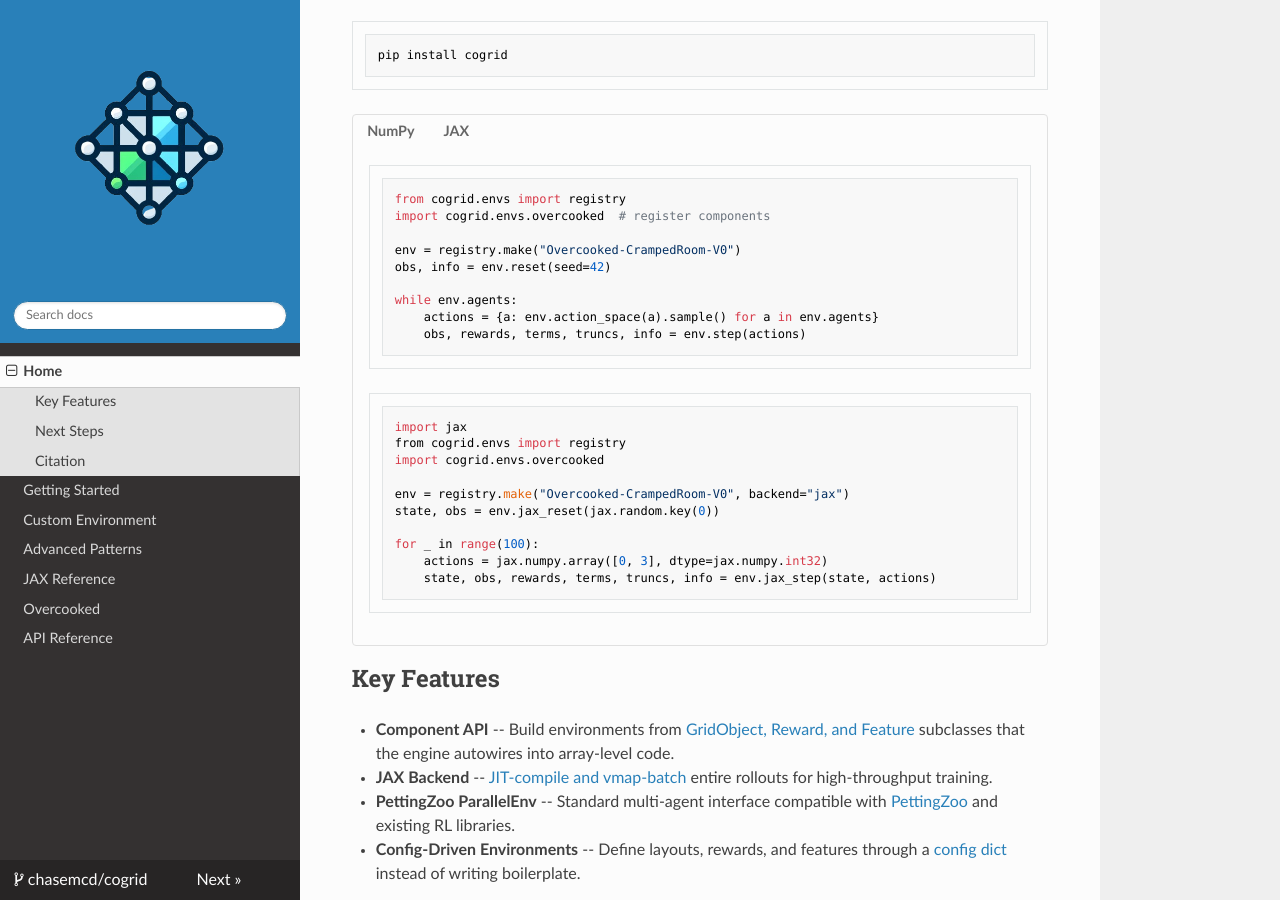
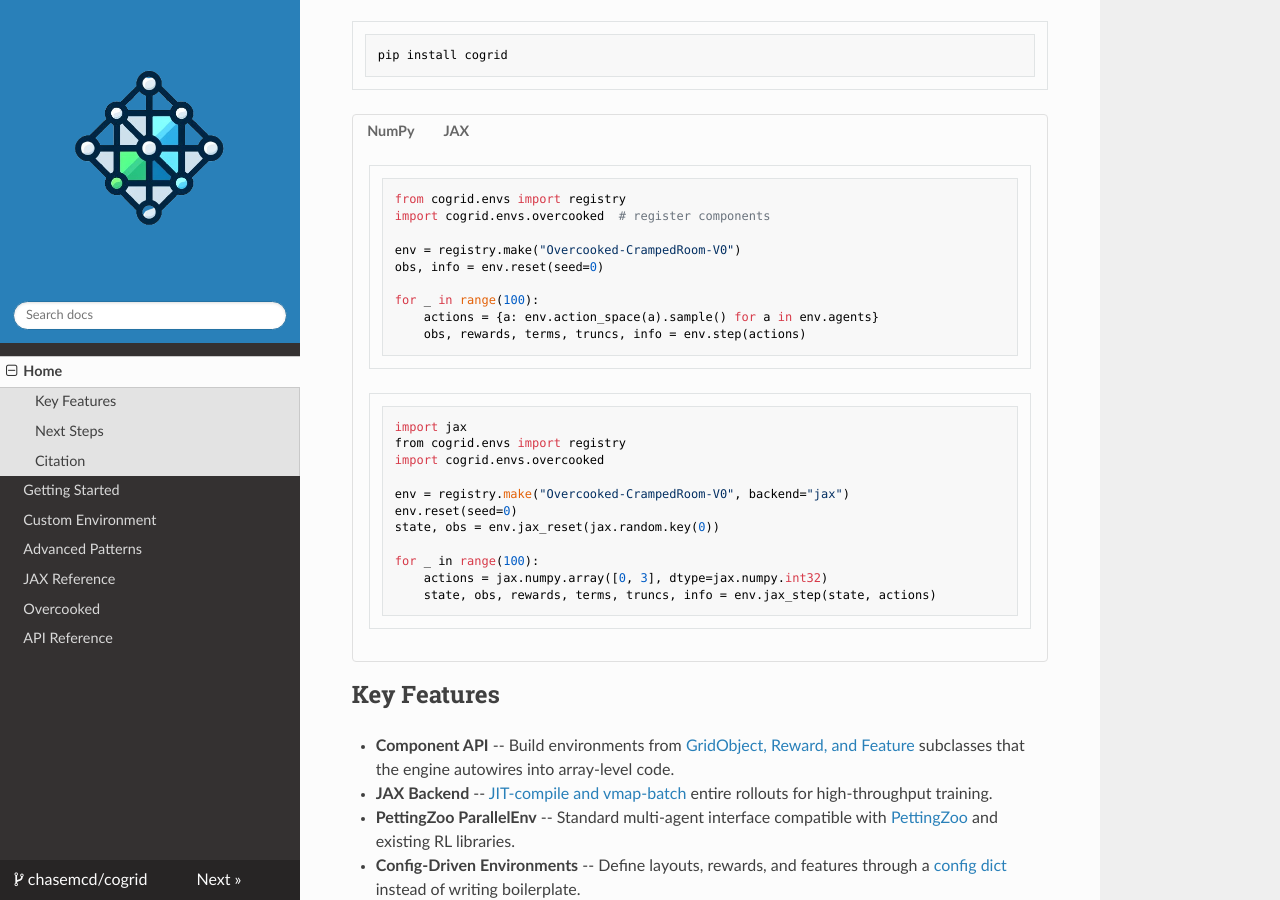
Before and after one commit to chasemcd/cogrid, an MkDocs documentation site: the page built from docs/index.md, in a window 1280 px wide and 900 px high, scrolled down 508 px. Built offline with MkDocs 1.6.1, drawn with Linux system fonts in a browser that asks for light colours; nearby versions of some CDN libraries.

Commit message:
fix(38-01): correct landing page code examples for both NumPy and JAX tabs
- Add env.reset(seed=0) before env.jax_reset() in JAX tab (fixes RuntimeError)
- Change NumPy seed from 42 to 0 for cross-tab consistency
- Replace while env.agents loop with for _ in range(100) in NumPy tab

Co-Authored-By: Claude Opus 4.6 <noreply@anthropic.com>

````diff
--- a/docs/index.md
+++ b/docs/index.md
@@ -22,9 +22,9 @@ pip install cogrid
     import cogrid.envs.overcooked  # register components
 
     env = registry.make("Overcooked-CrampedRoom-V0")
-    obs, info = env.reset(seed=42)
+    obs, info = env.reset(seed=0)
 
-    while env.agents:
+    for _ in range(100):
         actions = {a: env.action_space(a).sample() for a in env.agents}
         obs, rewards, terms, truncs, info = env.step(actions)
     ```
@@ -37,6 +37,7 @@ pip install cogrid
     import cogrid.envs.overcooked
 
     env = registry.make("Overcooked-CrampedRoom-V0", backend="jax")
+    env.reset(seed=0)
     state, obs = env.jax_reset(jax.random.key(0))
 
     for _ in range(100):
````
